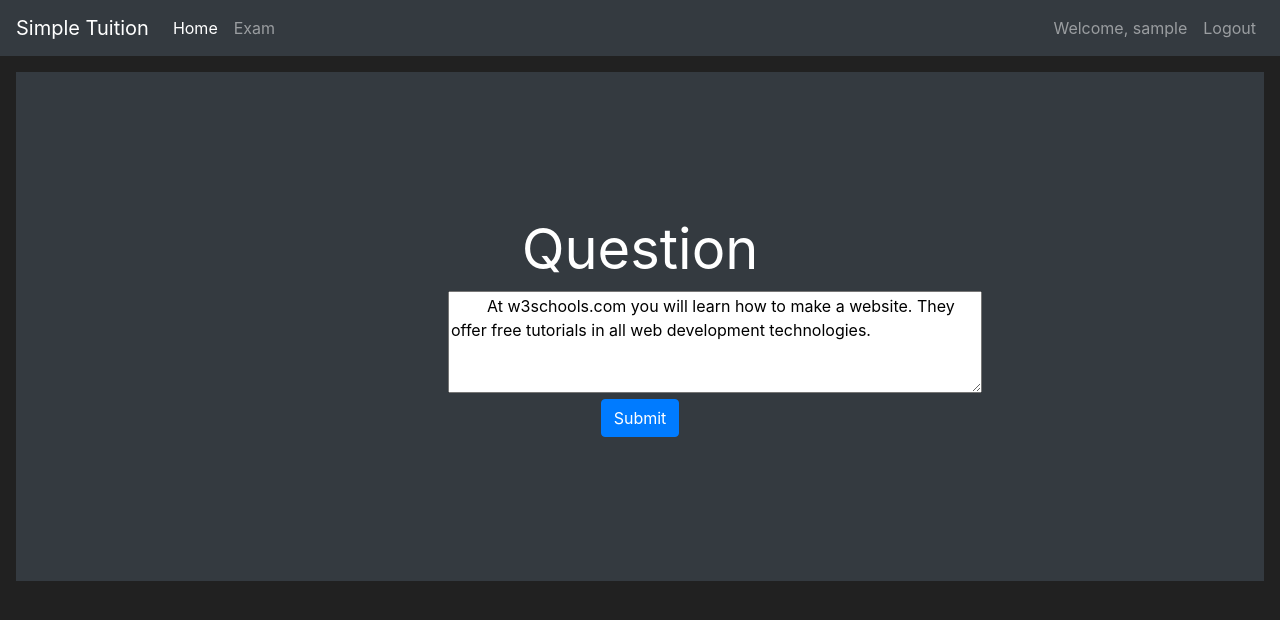
After one commit to Mathushan-dev/SimpleTuition, a Flask app: page /attempt in a window 1280 px wide. The commit adds this page. Shown: the top 620 px of the page. Run offline with Flask 2, Linux system fonts and the light colour scheme; the visitor is signed in with stand-in values (Sample User, id 1); data comes from the database, SQL or seed files in the repository; some libraries are stand-ins or nearby versions.

Commit message:
attempt page developed

```diff
--- a/application/routes.py
+++ b/application/routes.py
@@ -24,13 +24,19 @@ def exam_page():
     return render_template('exam.html', questions=questions)
 
 
+@app.route('/attempt')
+@login_required
+def attempt_page():
+    return render_template('attempt.html')
+
+
 @app.route('/register', methods=['GET', 'POST'])
 def register_page():
     form = RegisterForm()
     if form.validate_on_submit():
         user_to_create = Users(username=form.username.data,
-                              email_address=form.email_address.data,
-                              password=form.password1.data)
+                               email_address=form.email_address.data,
+                               password=form.password1.data)
         db.session.add(user_to_create)
         db.session.commit()
         login_user(user_to_create)
--- /dev/null
+++ b/application/templates/attempt.html
@@ -0,0 +1,19 @@
+{% extends 'base.html' %}
+{% block title %}
+Attempt Page
+{% endblock %}
+{% block content %}
+<div class="position-relative overflow-hidden p-3 p-md-5 m-md-3 text-center bg-dark" style="color:white">
+    <div class="col-md-5 p-lg-5 mx-auto my-5">
+        <h1 class="display-4 font-weight-normal">Question</h1>
+        <textarea id="w3review" name="w3review" rows="4" cols="50">
+        At w3schools.com you will learn how to make a website. They offer free tutorials in all web development technologies.
+        </textarea>
+        <!--<p class="lead font-weight-normal">
+            Start practicing questions by clicking the link below</p>-->
+        <a class="btn btn-primary" href="{{ url_for('exam_page') }}">Submit</a>
+    </div>
+    <div class="product-device box-shadow d-none d-md-block"></div>
+    <div class="product-device product-device-2 box-shadow d-none d-md-block"></div>
+</div>
+{% endblock %}
--- a/application/templates/exam.html
+++ b/application/templates/exam.html
@@ -22,7 +22,7 @@
                     <td>{{ question.question }}</td>
                     <td>
                         <button class="btn btn-outline btn-info">More Info</button>
-                        <button class="btn btn-outline btn-success" onclick="location.href='{{ url_for('portal_page') }}'">Try Exam</button>
+                        <button class="btn btn-outline btn-success" onclick="location.href='{{ url_for('attempt_page')}}'">Try Exam</button>
                     </td>
                 </tr>
             {% endfor %}
```
